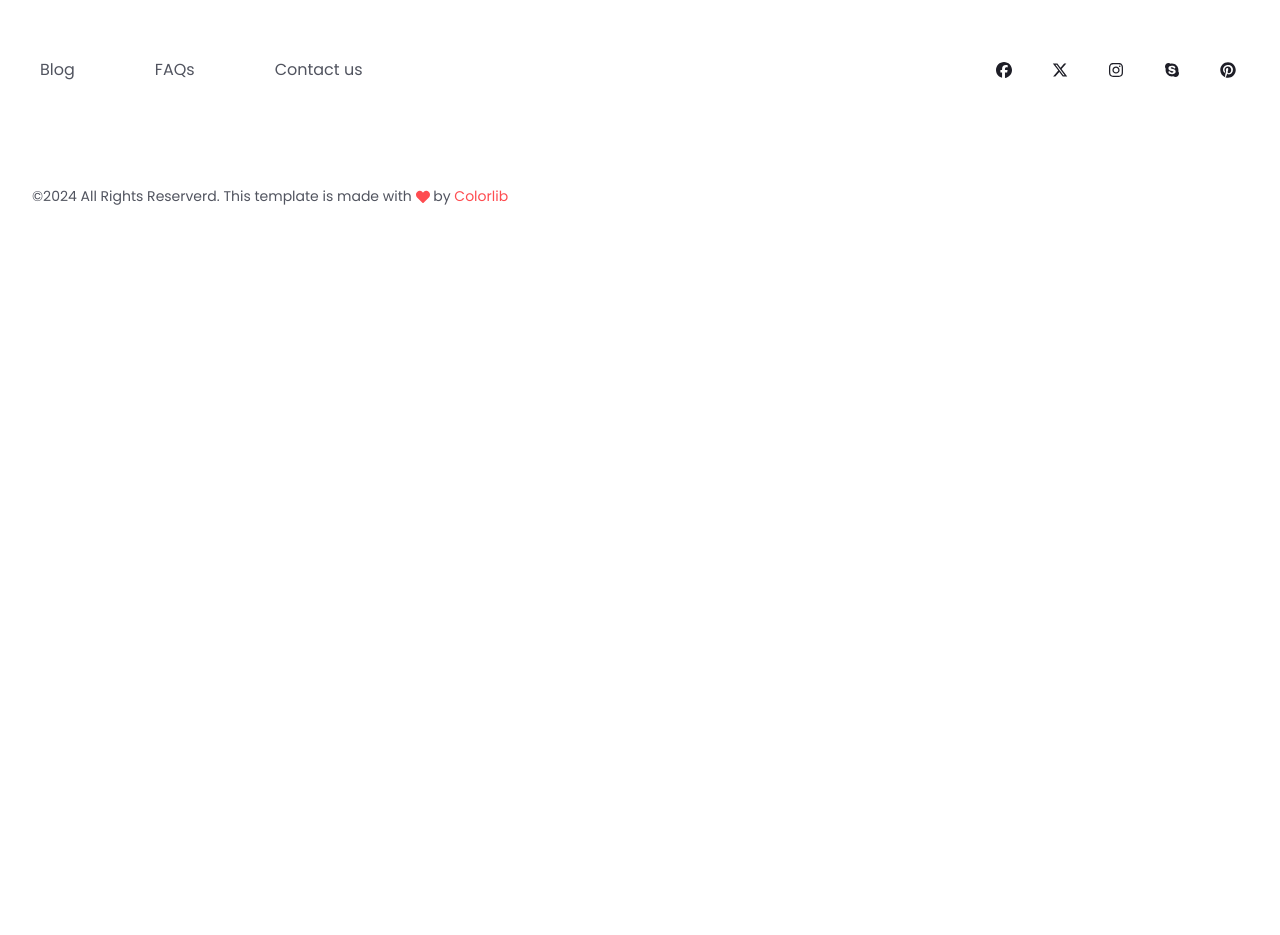
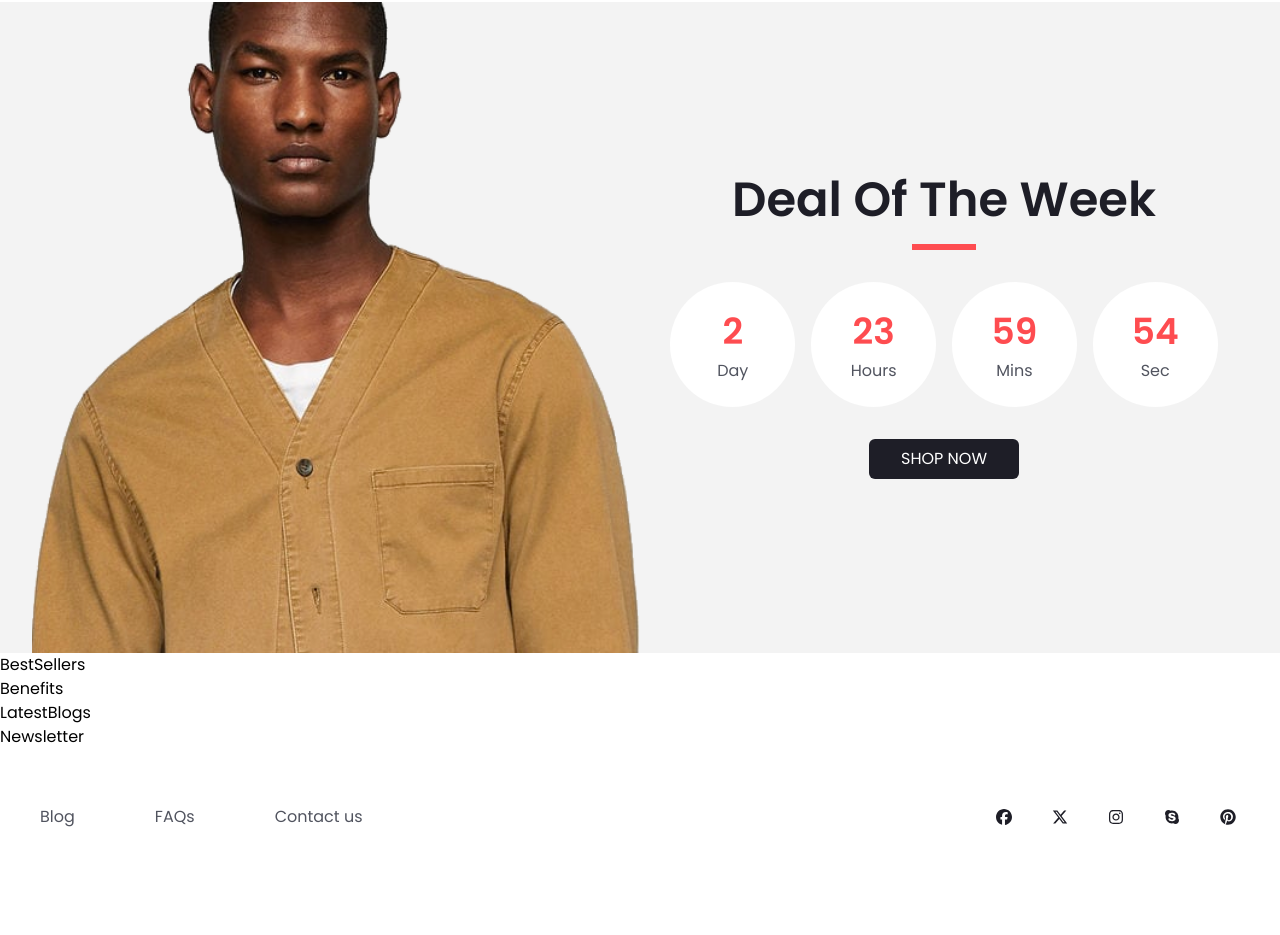
Before and after one commit to TamerlanK/rfe204-coloship, a React (Vite) app: page / in a window 1280 px wide. Shown: the part 2207-3142 px from the top of the page. Before the commit the page ends 2461 px from the top, so only its background shows below. Built offline with nearby package versions, Linux system fonts and the light colour scheme; data requests are answered from the project's data file.

Commit message:
add weekdeal section

```diff
--- a/src/components/UI/HeadText/index.tsx
+++ b/src/components/UI/HeadText/index.tsx
@@ -8,8 +8,15 @@ interface HeadTextProps {
 
 const HeadText = ({ children, className = "" }: HeadTextProps) => {
   return (
-    <div className={cn("text-center w-fit mx-auto", className)}>
-      <h2 className="text-3xl text-ntrl md:text-5xl font-semibold mb-5">{children}</h2>
+    <div className={"text-center w-fit mx-auto"}>
+      <h2
+        className={cn(
+          "text-3xl text-ntrl md:text-5xl font-semibold mb-5",
+          className
+        )}
+      >
+        {children}
+      </h2>
       <div className="w-16 h-1.5 mx-auto bg-primary"></div>
     </div>
   )
--- /dev/null
+++ b/src/pages/Home/Benefits/index.tsx
@@ -0,0 +1,5 @@
+const Benefits = () => {
+  return <div>Benefits</div>
+}
+
+export default Benefits
--- /dev/null
+++ b/src/pages/Home/BestSellers/index.tsx
@@ -0,0 +1,5 @@
+const BestSellers = () => {
+  return <div>BestSellers</div>
+}
+
+export default BestSellers
--- /dev/null
+++ b/src/pages/Home/LatestBlogs/index.tsx
@@ -0,0 +1,5 @@
+const LatestBlogs = () => {
+  return <div>LatestBlogs</div>
+}
+
+export default LatestBlogs
--- /dev/null
+++ b/src/pages/Home/Newsletter/index.tsx
@@ -0,0 +1,5 @@
+const Newsletter = () => {
+  return <div>Newsletter</div>
+}
+
+export default Newsletter
--- /dev/null
+++ b/src/pages/Home/WeekDeal/index.tsx
@@ -0,0 +1,96 @@
+import { useEffect, useState } from "react"
+import weekDealHero from "../../../assets/images/deal_ofthe_week.png"
+import Container from "../../../components/Container"
+import HeadText from "../../../components/UI/HeadText"
+
+const WeekDeal = () => {
+  const initialTime = 3 * 24 * 60 * 60
+
+  const [timeLeft, setTimeLeft] = useState(initialTime)
+
+  useEffect(() => {
+    const timer = setInterval(() => {
+      setTimeLeft((prev) => (prev > 0 ? prev - 1 : 0))
+    }, 1000)
+
+    return () => clearInterval(timer)
+  }, [])
+
+  // Convert seconds to days, hours, minutes, and seconds
+  const days = Math.floor(timeLeft / (24 * 60 * 60))
+  const hours = Math.floor((timeLeft % (24 * 60 * 60)) / 3600)
+  const minutes = Math.floor((timeLeft % 3600) / 60)
+  const seconds = timeLeft % 60
+
+  return (
+    <section className="bg-ntrl-clr200">
+      <Container>
+        <div className="relative w-full grid grid-cols-1 md:grid-cols-2">
+          {/* Image Section */}
+          <div className="relative">
+            <img
+              src={weekDealHero}
+              alt="Deal of the Week Hero"
+              className="w-full object-cover"
+            />
+            {/* Overlay content for small screens */}
+            <div className="absolute inset-0 flex flex-col justify-center items-center gap-y-8 bg-black bg-opacity-50 md:hidden text-center">
+              <ContentOverlay
+                days={days}
+                hours={hours}
+                minutes={minutes}
+                seconds={seconds}
+              />
+            </div>
+          </div>
+
+          {/* Content Section for larger screens */}
+          <div className="hidden md:flex flex-col justify-center items-center gap-y-8">
+            <ContentOverlay
+              days={days}
+              hours={hours}
+              minutes={minutes}
+              seconds={seconds}
+            />
+          </div>
+        </div>
+      </Container>
+    </section>
+  )
+}
+
+const ContentOverlay = ({
+  days,
+  hours,
+  minutes,
+  seconds,
+}: {
+  days: number
+  hours: number
+  minutes: number
+  seconds: number
+}) => (
+  <>
+    <HeadText className="max-md:text-ntrl-clr200">Deal Of The Week</HeadText>
+    <div className="grid grid-cols-4 gap-x-4 w-[80%] sm:w-[90%]">
+      <TimerItem label="Day" value={days} />
+      <TimerItem label="Hours" value={hours} />
+      <TimerItem label="Mins" value={minutes} />
+      <TimerItem label="Sec" value={seconds} />
+    </div>
+    <button className="px-8 py-2 rounded-md bg-ntrl text-white hover:bg-ntrl-clr600 duration-300 transition-colors">
+      SHOP NOW
+    </button>
+  </>
+)
+
+const TimerItem = ({ label, value }: { label: string; value: number }) => (
+  <div className="aspect-square w-full bg-white rounded-full flex flex-col justify-center items-center">
+    <div className="text-2xl leading-6 sm:leading-normal sm:text-4xl font-semibold text-primary">
+      {value}
+    </div>
+    <div className="text-ntrl-clr500 text-sm sm:text-base">{label}</div>
+  </div>
+)
+
+export default WeekDeal
--- a/src/pages/Home/index.tsx
+++ b/src/pages/Home/index.tsx
@@ -1,6 +1,11 @@
 import Banner from "./Banner"
+import Benefits from "./Benefits"
+import BestSellers from "./BestSellers"
 import Hero from "./Hero"
+import LatestBlogs from "./LatestBlogs"
 import NewArrivals from "./NewArrivals"
+import Newsletter from "./Newsletter"
+import WeekDeal from "./WeekDeal"
 
 const HomePage = () => {
   return (
@@ -8,6 +13,11 @@ const HomePage = () => {
       <Hero />
       <Banner />
       <NewArrivals />
+      <WeekDeal />
+      <BestSellers />
+      <Benefits />
+      <LatestBlogs />
+      <Newsletter />
     </>
   )
 }
--- a/tailwind.config.js
+++ b/tailwind.config.js
@@ -11,7 +11,7 @@ export default {
         },
         ntrl: {
           DEFAULT: "#1e1e27",
-          clr600: "##282828",
+          clr600: "#282828",
           clr500: "#51545f",
           clr400: "#b5aec4",
           clr300: "#eceff6",
```
